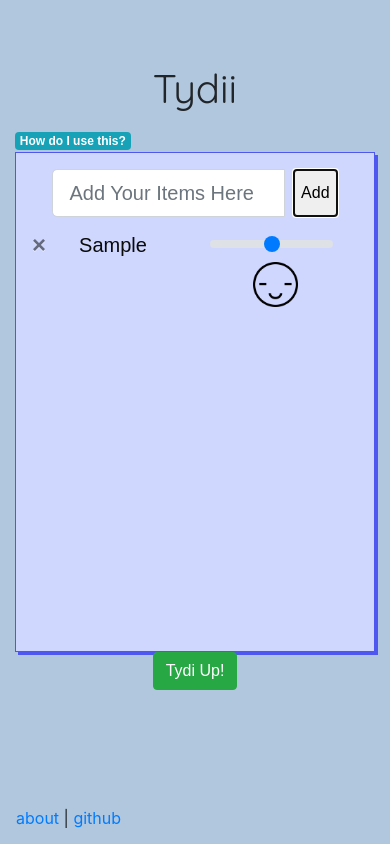
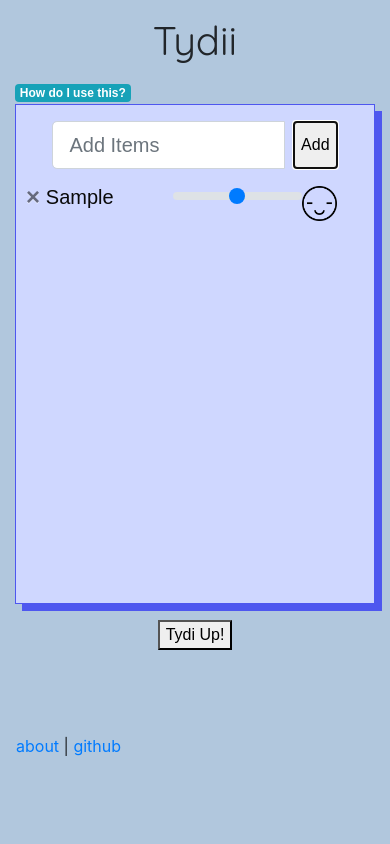
Before and after one commit to Beznet/tydii, a Next.js app: page / in a window 390 px wide. Both pictures are taken after typing "Sample" into the empty fields and a click on the button "Add". Built offline with nearby package versions, Linux system fonts and the light colour scheme; a web font is replaced by a local one.

Commit message:
more styling

```diff
--- a/components/DecisionTable.js
+++ b/components/DecisionTable.js
@@ -1,5 +1,5 @@
 import React, { useState } from 'react';
-import { Button, Row, Col } from 'reactstrap';
+import { Row, Col } from 'reactstrap';
 
 function DonateItems({ items }) {
   const donateArray = [];
@@ -34,16 +34,15 @@ const DecisionTable = ({ items }) => {
 
   return (
     <Row>
-      <Col className="text-center">
-        <Button
-          color="success"
+      <Col className="text-center mt-3">
+        <button
+          type="submit"
           onClick={() => {
             setToggle(!toggled);
           }}
         >
-          {' '}
-          Tydi Up!{' '}
-        </Button>
+          Tydi Up!
+        </button>
         <div className={!toggled ? 'd-none' : ''}>
           <DonateItems className="mt-2" items={items} />
         </div>
--- a/components/Footer.js
+++ b/components/Footer.js
@@ -2,7 +2,7 @@ import Link from 'next/link';
 import { Col, Row } from 'reactstrap';
 
 const Footer = () => (
-  <Row id="footer" className="mb-2">
+  <Row className="mb-2 no-gutters" id="footer">
     <Col className="ml-3" sm="3">
       <Link href="/about">
         <a>about</a>
@@ -12,8 +12,6 @@ const Footer = () => (
         <a>github</a>
       </Link>
     </Col>
-    <Col sm="6"></Col>
-    <Col sm="3"></Col>
   </Row>
 );
 
--- a/components/Header.js
+++ b/components/Header.js
@@ -1,7 +1,7 @@
 import { Col, Row } from 'reactstrap';
 
 const Header = () => (
-  <Row className="mb-2 mt-5">
+  <Row className="mb-2 mt-sm-5">
     <Col sm="3"></Col>
     <Col className="title text-center" sm="6">
       <h1>Tydii</h1>
--- a/components/ItemForm.js
+++ b/components/ItemForm.js
@@ -15,7 +15,7 @@ const ItemForm = ({ saveItem }) => {
       <FormGroup className="input-group justify-content-center mt-3">
         <Input
           id="inputItem"
-          placeholder="Add Your Items Here"
+          placeholder="Add Items"
           bsSize="lg"
           onChange={onChange}
           value={value}
--- a/components/ItemList.js
+++ b/components/ItemList.js
@@ -13,18 +13,21 @@ const ItemList = ({ items, deleteItem, updateItem }) => {
 
       return (
         <>
-          <Col
-            className="d-inline text-center mb-2 text-wrap overflow-auto"
-            xs="6"
-          >
+          <Col xs="1">
             <Button
-              className="float-left ml-3"
+              id="close-button"
+              className="float-left ml-sm-4"
               close
               onClick={() => deleteItem(item.id)}
             />
+          </Col>
+          <Col className="d-inline mb-2 text-wrap" xs="3">
             <h5>{item.name}</h5>
           </Col>
-          <Col className="d-inline text-center mb-3 pr-5" xs="6">
+          <Col
+            className="slider-face no-gutters d-inline text-center mb-3"
+            xs="8"
+          >
             <Slider
               className=""
               value={item.rating}
@@ -35,7 +38,7 @@ const ItemList = ({ items, deleteItem, updateItem }) => {
       );
     });
 
-  return <Row>{renderItems()}</Row>;
+  return <Row className="no-gutters">{renderItems()}</Row>;
 };
 
 export default ItemList;
--- a/components/Layout.js
+++ b/components/Layout.js
@@ -4,7 +4,7 @@ import Footer from './Footer';
 
 const Layout = ({ children }) => (
   <>
-    <Container className="container pt-3">
+    <Container className="container pt-3 clearfix">
       <Header />
       {children}
     </Container>
--- a/components/Slider.js
+++ b/components/Slider.js
@@ -17,7 +17,7 @@ const Slider = ({ value, onValueChange }) => {
 
   return (
     <>
-      <div className="d-inline-block mr-2">
+      <div className="d-inline-block mr-sm-3">
         <CustomInput
           type="range"
           className="slider"
--- a/pages/index.js
+++ b/pages/index.js
@@ -19,7 +19,8 @@ export default function Index() {
     <Layout>
       <base target="_blank" />
       <Row>
-        <Col className="align-items-center" md="3">
+        <Col lg="3"></Col>
+        <Col className="align-items-center" lg="6">
           <Badge color="info" id="Popover1">
             How do I use this?
           </Badge>
@@ -35,8 +36,6 @@ export default function Index() {
               you need to part ways with
             </PopoverBody>
           </Popover>
-        </Col>
-        <Col className="align-items-center" md="6">
           <div className="form-box">
             <ItemForm
               saveItem={itemText => {
@@ -55,7 +54,7 @@ export default function Index() {
           </div>
           <DecisionTable items={items} />
         </Col>
-        <Col md="3"></Col>
+        <Col lg="3"></Col>
       </Row>
     </Layout>
   );
--- a/styles/style.css
+++ b/styles/style.css
@@ -1,8 +1,9 @@
 @import url('https://fonts.googleapis.com/css?family=Martel+Sans|Quicksand&display=swap');
 
+html,
 body {
-  height: 100%;
   background-color: hsl(210, 39.3%, 78%) !important;
+  min-height: 100%;
 }
 
 .container {
@@ -16,7 +17,7 @@ body {
   background: #cfd7ff;
   color: #0a0a0a;
   border: 1px solid #4e57ef;
-  box-shadow: 3px 3px 0px 0px #4e57ef;
+  box-shadow: 7px 7px 0px 0px #4e57ef;
   min-height: 500px;
 }
 
@@ -25,15 +26,17 @@ body {
 }
 
 #footer {
-  bottom: 0;
-  position: absolute;
-  float: left;
-  width: 100vw;
+  position: relative;
+  top: 10vh;
+  left: 0;
   height: 30px; /* Height of the footer */
 }
 
 .result-names {
   text-shadow: 1px 1px 1px gray;
+}
+
+.slider-face {
 }
 
 .face-img {
@@ -59,3 +62,18 @@ body {
     transform: scale(1, 1);
   }
 }
+
+@media (max-width: 768px) {
+  .face-img {
+    width: 35px;
+  }
+}
+
+@media (max-width: 576px) {
+  .slider-face {
+    margin-left: 5px;
+  }
+  #close-button {
+    margin-left: 10px;
+  }
+}
```
